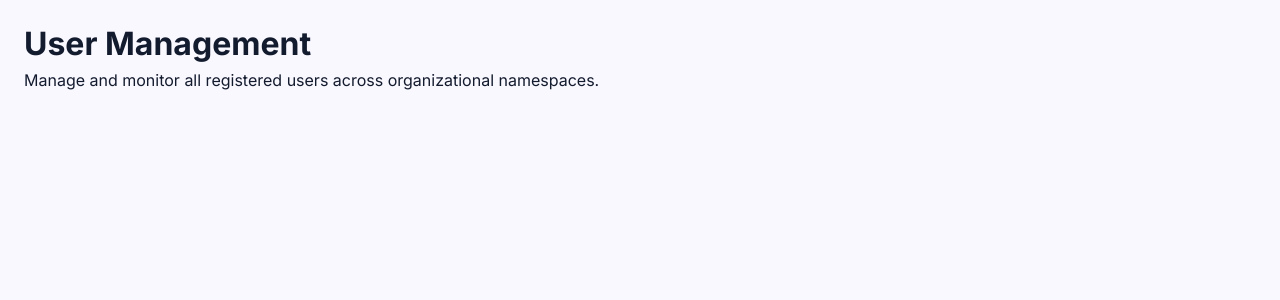
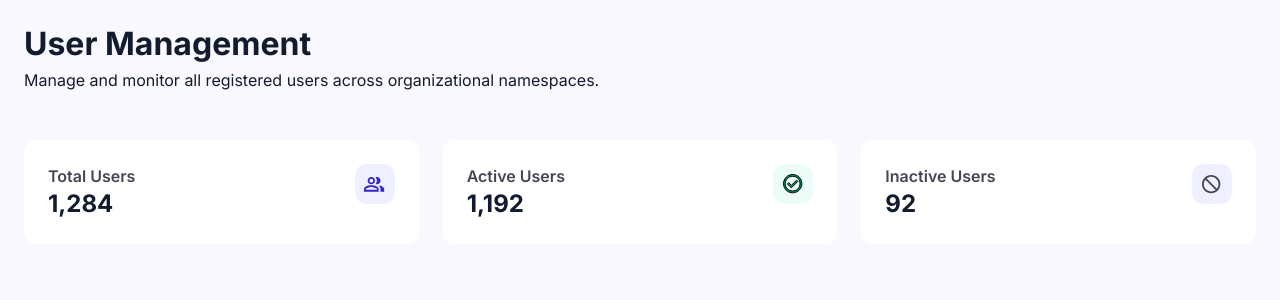
Before and after one commit to RitikGarg89/user-management-mern, a React (Vite) app in the folder frontend/: page / in a window 1280 px wide. Shown: the top 300 px of the page. Built offline with nearby package versions, Linux system fonts and the light colour scheme; no server answers.

Commit message:
feat: add Dashboard page and StatusCard component

```diff
--- a/frontend/src/components/StatusCard.jsx
+++ b/frontend/src/components/StatusCard.jsx
@@ -2,9 +2,20 @@ import React from 'react'
 
 function StatusCard({ title, value, icon, iconBg, iconColor }) {
     return (
-        <div className='p-space-lg'>
-
-        </div>
+        <div className='p-space-lg flex justify-between bg-white rounded-card'>
+            <div className='flex flex-col '>
+                <p className='text-text-muted text-body-lg font-sans font-semibold'>{title}</p>
+                <p className='text-text text-headline-lg font-bold'>{value}</p>
+            </div>
+            <div
+                style={{
+                    backgroundColor: iconBg,
+                    color: iconColor
+                }}
+                className='h-10 aspect-square flex justify-center items-center rounded-card'>
+                {icon}
+            </div>
+        </div >
     )
 }
 
--- a/frontend/src/pages/DashBoard.jsx
+++ b/frontend/src/pages/DashBoard.jsx
@@ -48,7 +48,9 @@ function DashBoard() {
                 <Header />
             </header>
             <main className='!flex flex-col gap-gutter-mobile md:gap-gutter'>
-                {statsData.map(stat => <StatusCard key={stat.id} title={stat.title} value={stat.value} icon={stat.icon} iconBg={stat.iconBg} iconColor={stat.iconColor} />)}
+                <div className='grid grid-cols-1 md:grid-cols-3 gap-gutter-mobile md:gap-gutter'>
+                    {statsData.map(stat => <StatusCard key={stat.id} title={stat.title} value={stat.value} icon={stat.icon} iconBg={stat.iconBg} iconColor={stat.iconColor} />)}
+                </div>
             </main>
         </div>
     )
```
